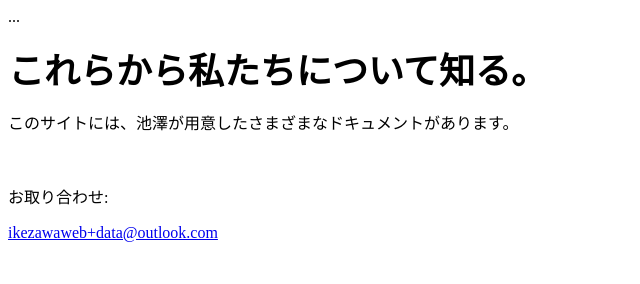
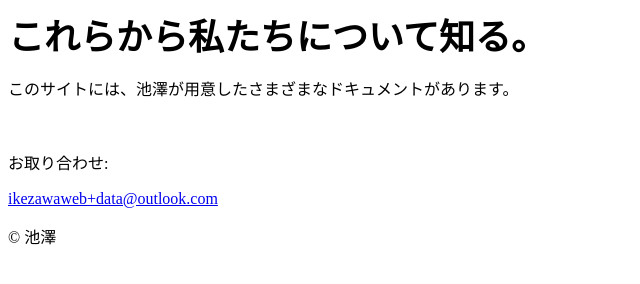
Before and after one commit to ikezawaweb/document, a plain HTML site: page index.html in a window 1280 px wide. Shown: the whole page, without its empty margins (0-640 px from the left). Drawn offline with Linux system fonts and the light colour scheme.

Commit message:
Update index.html

```diff
--- a/index.html
+++ b/index.html
@@ -1,14 +1,3 @@
-<!DOCTYPE html>
-<html>
-  <head>
-    <title>Ikezawa Document</title>
-  </head>
-  <body>
-    ...
-  </body>
-</html>
-
-
 <p><strong><span style="font-size:36px">これらから私たちについて知る。</span></strong></p>
 
 <p>このサイトには、池澤が用意したさまざまなドキュメントがあります。</p>
@@ -18,3 +7,15 @@
 <p>お取り合わせ:</p>
 
 <p><a href="mailto:ikezawaweb+data@outlook.com">ikezawaweb+data@outlook.com</a></p>
+
+
+
+<!DOCTYPE html>
+<html>
+  <head>
+    <title>Ikezawa Document</title>
+  </head>
+  <body>
+    ©︎ 池澤
+  </body>
+</html>
```
